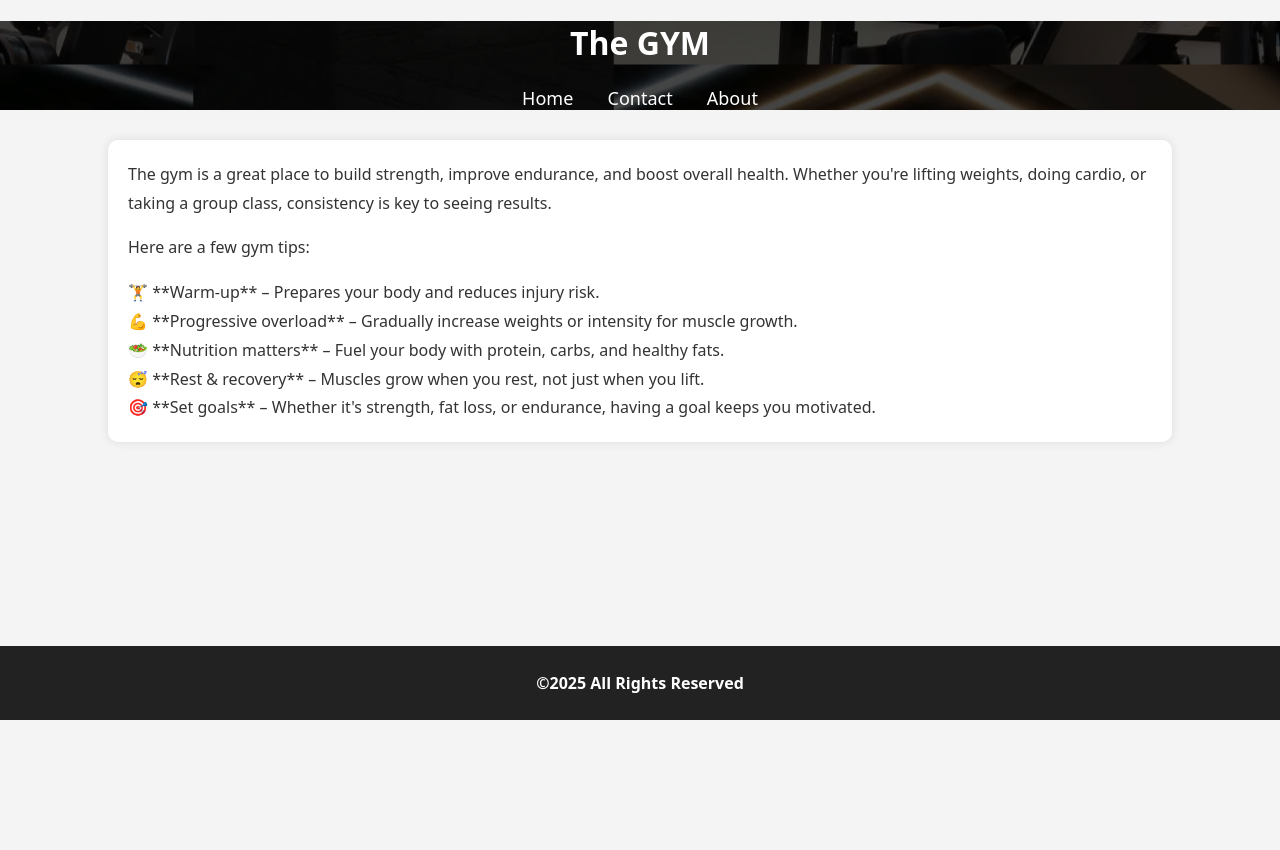
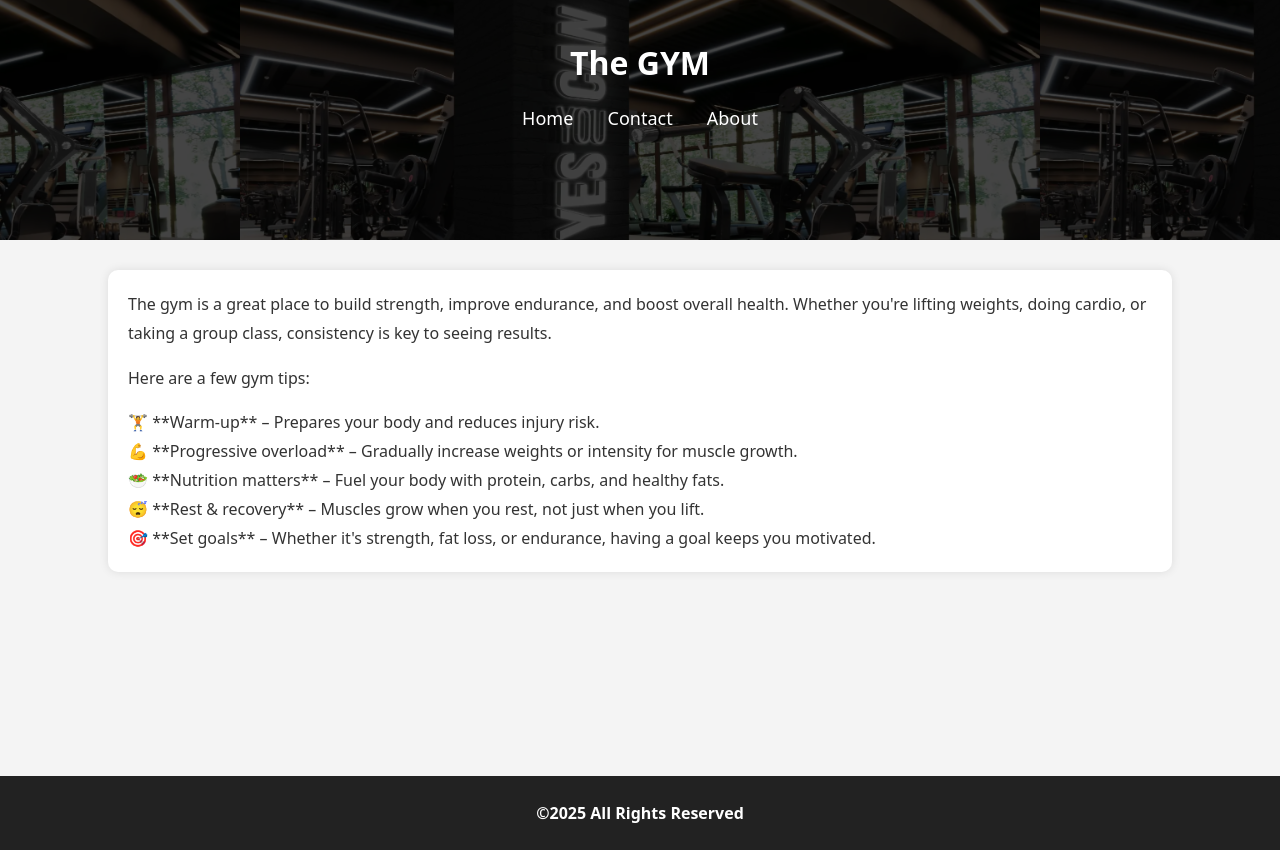
Before and after one commit to VermA-69/Gym, a plain HTML site: page index.html in a window 1280 px wide. Before the commit the page ends 800 px from the top, so only its background shows below. Drawn offline with Linux system fonts and the light colour scheme.

Commit message:
Update index style.css

```diff
--- a/index style.css
+++ b/index style.css
@@ -11,13 +11,13 @@ body {
 header {
     background: #222;
     color: white;
-    padding: 20 px;
-    height: 200 px;
+    padding: 20px;
+    height: 200px;
     text-align: center;
     position: relative;
     background-image: url('https://github.com/VermA-69/Gym/blob/Master/gym-design-ideas.jpg?raw=true');
     background-position: center;
-    background-size: 800 px;
+    background-size: 800px;
     background-attachment: fixed;
     background-blend-mode: overlay;
 }
```
